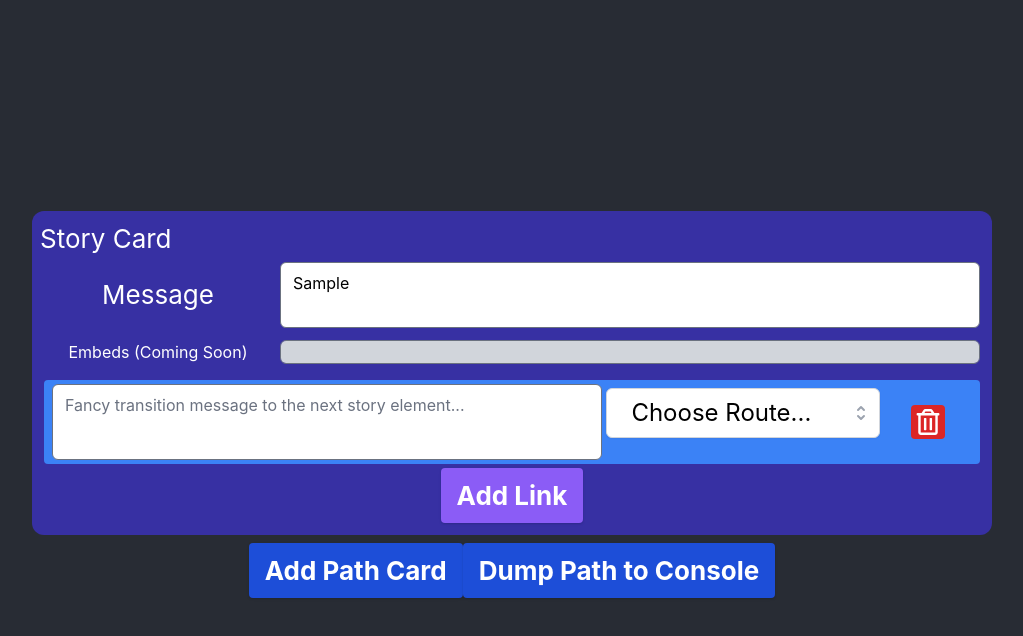
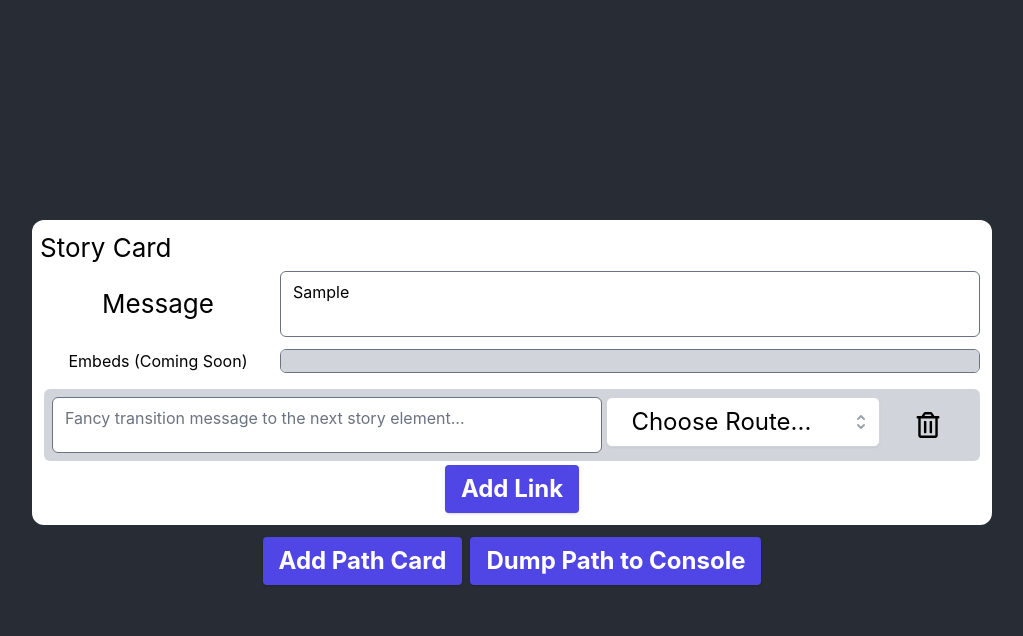
Before and after one commit to ldyken53/adventure-learning-bot, a React (Create React App) app in the folder adventure-workshop/: page /story-builder in a window 1280 px wide. Both pictures are taken after typing "Sample" into the empty fields and a click on the button "Add Link". Shown: the top 636 px of the page, without its empty margins (128-1151 px from the left). Built offline with nearby package versions, Linux system fonts and the light colour scheme.

Commit message:
Add more styling

```diff
--- a/adventure-workshop/src/App.jsx
+++ b/adventure-workshop/src/App.jsx
@@ -56,7 +56,7 @@ class App extends Component {
                   <>
                     <p>Welcome to Learn-A-Bot's Adventure Workshop!</p>
                     <Link
-                      className="bg-blue-900 p-2 rounded"
+                      className="bg-indigo-600 p-2 rounded-md"
                       id="start-button"
                       to={"/start"}
                     >
--- a/adventure-workshop/src/Intro.jsx
+++ b/adventure-workshop/src/Intro.jsx
@@ -13,14 +13,14 @@ class Intro extends Component {
     const { genre, name, updateTitle } = this.props;
     return genre !== "" ? (
       <>
-        <div className="p-3">
+        <div className="py-2">
           <label
             htmlFor="name"
             className="block p-2 text-3xl font-medium text-white"
           >
             What's the catchy name for your adventure?:
           </label>
-          <div className="mt-1 relative rounded-md shadow-sm">
+          <div className="relative rounded-md shadow-sm">
             <input
               type="text"
               name="name"
@@ -38,7 +38,7 @@ class Intro extends Component {
     ) : (
       <div className="p-3">
         <h1 className="p-3">Missing Genre!</h1>
-        <Link className="bg-blue-900 p-2 rounded" id="start" to={"/start"}>
+        <Link className="bg-indigo-600 p-2 rounded-md" id="start" to={"/start"}>
           Click here to choose a genre
         </Link>
       </div>
@@ -47,14 +47,14 @@ class Intro extends Component {
   displayDesc() {
     const { genre, name, description, updateDesc } = this.props;
     return name !== "" ? (
-      <div className="p-3">
+      <div className="py-1">
         <label
           htmlFor="desc"
           className="block p-2 text-3xl font-medium text-white"
         >
           What's a good description of your adventure?:
         </label>
-        <div className="mt-1 relative rounded-md shadow-sm">
+        <div className="mb-8 relative rounded-md shadow-sm">
           <input
             type="text"
             name="desc"
@@ -77,7 +77,7 @@ class Intro extends Component {
     const { description } = this.props;
     return description !== "" ? (
       <Link
-        className="bg-blue-900 p-2 rounded"
+        className="p-3 bg-indigo-600 p-2 rounded-md"
         id="story-builder"
         to={"/story-builder"}
       >
--- a/adventure-workshop/src/Selector.jsx
+++ b/adventure-workshop/src/Selector.jsx
@@ -13,7 +13,7 @@ class Selector extends Component {
       <Listbox value={selected} onChange={update}>
         {({ open }) => (
           <>
-            <div className="mt-1 relative">
+            <div className="relative h-0">
               <Listbox.Button className="relative w-full bg-white border border-gray-300 rounded-md shadow-sm pl-3 pr-10 py-2 text-left cursor-default focus:outline-none focus:ring-1 focus:ring-indigo-500 focus:border-indigo-500 sm:text-sm">
                 <span className="flex items-center">
                   <span className="ml-3 block truncate text-black text-2xl">
--- a/adventure-workshop/src/Start.jsx
+++ b/adventure-workshop/src/Start.jsx
@@ -16,7 +16,7 @@ class Start extends Component {
         />
         <br />
         {this.props.genre !== "Pick A Genre..." ? (
-          <Link className="bg-blue-900 p-2 rounded" id="intro" to={"/intro"}>
+          <Link className="bg-indigo-600 p-2 rounded-md" id="intro" to={"/intro"}>
             Go onto intro!
           </Link>
         ) : null}
--- a/adventure-workshop/src/StoryBuilder/StoryBuilder.jsx
+++ b/adventure-workshop/src/StoryBuilder/StoryBuilder.jsx
@@ -62,7 +62,7 @@ class StoryBuilder extends Component {
 
   render() {
     return (
-      <div className="w-3/4">
+      <div className="w-3/4 text-black">
         <PathCardsContext.Provider value={this.state.paths}>
           {Object.entries(this.state.paths).map(([obj_key, path], i) => (
             <PathCard
@@ -77,14 +77,14 @@ class StoryBuilder extends Component {
           ))}
         </PathCardsContext.Provider>
         <button
-          className="shadow bg-blue-700 hover:bg-purple-400 focus:shadow-outline focus:outline-none text-white font-bold py-2 px-4 rounded"
+          className="shadow p-1 m-1 text-2xl bg-indigo-600 hover:bg-indigo-500 focus:shadow-outline focus:outline-none text-white font-bold py-2 px-4 rounded"
           onClick={() => this.addPath({ ...PATH_TEMPLATE })}
         >
           Add Path Card
         </button>
 
         <button
-          className="shadow bg-blue-700 hover:bg-purple-400 focus:shadow-outline focus:outline-none text-white font-bold py-2 px-4 rounded"
+          className="shadow p-1 m-1 text-2xl bg-indigo-600 hover:bg-indigo-500 focus:shadow-outline focus:outline-none text-white font-bold py-2 px-4 rounded"
           onClick={() => console.log(this.state.paths)}
         >
           Dump Path to Console
@@ -96,11 +96,11 @@ class StoryBuilder extends Component {
 
 const PathCard = ({ obj_key, path, setPath, delSelf }) => {
   return (
-    <div className="bg-indigo-800 p-2 my-2 rounded-xl flex flex-col">
+    <div className="bg-white p-2 my-2 rounded-xl flex flex-col">
       <div className="flex flex-row justify-between">
         <h2>Story Card</h2>
         {obj_key !== START_PATH_CARD_ID ? (
-          <button className="bg-red-600 rounded px-2" onClick={() => delSelf()}>
+          <button className="rounded px-2" onClick={() => delSelf()}>
             <FaRegTrashAlt />
           </button>
         ) : null}
@@ -108,7 +108,7 @@ const PathCard = ({ obj_key, path, setPath, delSelf }) => {
       <div className="p-1 grid grid-cols-4 gap-2">
         <label className="p-1 place-self-center">Message</label>
         <textarea
-          className="text-black resize-none border rounded-md w-full col-span-3 place-self-center"
+          className="text-black bg-mint-green resize-none border rounded-md w-full col-span-3 place-self-center"
           value={path.text}
           onChange={(e) => setPath({ ...path, text: e.target.value }, obj_key)}
         />
@@ -142,7 +142,7 @@ const PathCard = ({ obj_key, path, setPath, delSelf }) => {
           />
         ))}
         <button
-          className="shadow bg-purple-500 hover:bg-purple-400 focus:shadow-outline focus:outline-none text-white font-bold py-2 px-4 rounded"
+          className="shadow text-2xl bg-indigo-600 hover:bg-indigo-500 focus:shadow-outline focus:outline-none text-white font-bold py-2 px-4 rounded"
           onClick={() =>
             setPath({ ...path, options: [...path.options, LINK_TEMPLATE] })
           }
@@ -157,28 +157,22 @@ const PathCard = ({ obj_key, path, setPath, delSelf }) => {
 const PathLink = ({ index, link, setLink, delLink }) => {
   const existingPaths = useContext(PathCardsContext);
   return (
-    <div className="grid grid-cols-10 gap-1 px-2 py-1 my-1 bg-blue-500 rounded">
-      <div className="col-span-6 place-self-stretch">
-        <div className="h-full">
+    <div className="grid grid-cols-10 gap-1 p-2 my-1 bg-gray-300 rounded-md">
       <textarea
         placeholder="Fancy transition message to the next story element..."
-            className="text-black resize-none border rounded-md w-full h-full"
+        className="col-span-6 text-black resize-none border rounded-md w-full min-h-0 h-14 align-middle"
         value={link.text}
         onChange={(e) => setLink({ ...link, text: e.target.value })}
       />
-        </div>
-      </div>
-      <div className="col-span-3">
-        <div className="">
+      <div className="col-span-3 h-0">
         <Selector
           selected={link.dest === "" ? "Choose Route..." : link.dest}
           options={existingPaths}
           update={(e) => setLink({ ...link, dest: e })}
         />
       </div>
-      </div>
       <button
-        className="bg-red-600 rounded p-1 place-self-center"
+        className=" rounded p-1 place-self-center"
         onClick={() => delLink()}
       >
         <FaRegTrashAlt />
--- a/adventure-workshop/tailwind.config.js
+++ b/adventure-workshop/tailwind.config.js
@@ -1,8 +1,19 @@
+const colors = require('tailwindcss/colors')
+
 module.exports = {
   purge: ['./src/**/*.{js,jsx,ts,tsx}', './public/index.html'],
   darkMode: 'media', // or 'media' or 'class'
   theme: {
     extend: {},
+    // colors:{
+    //   'dragon-lair-green': '#295135',
+    //   'uab-green': '#1e6b52',
+    //   'dark-dragon-lair-green': '#1b3623',
+    //   'light-uab-green': '#bbd2cb',
+    //   'campus-green': '#80bc00',
+    //   'mint-green': '#effbf1',
+    //   'gray': colors.trueGray
+    // }
   },
   variants: {
     extend: {},
```
Lines whose indentation alone changed are shown as unchanged.
